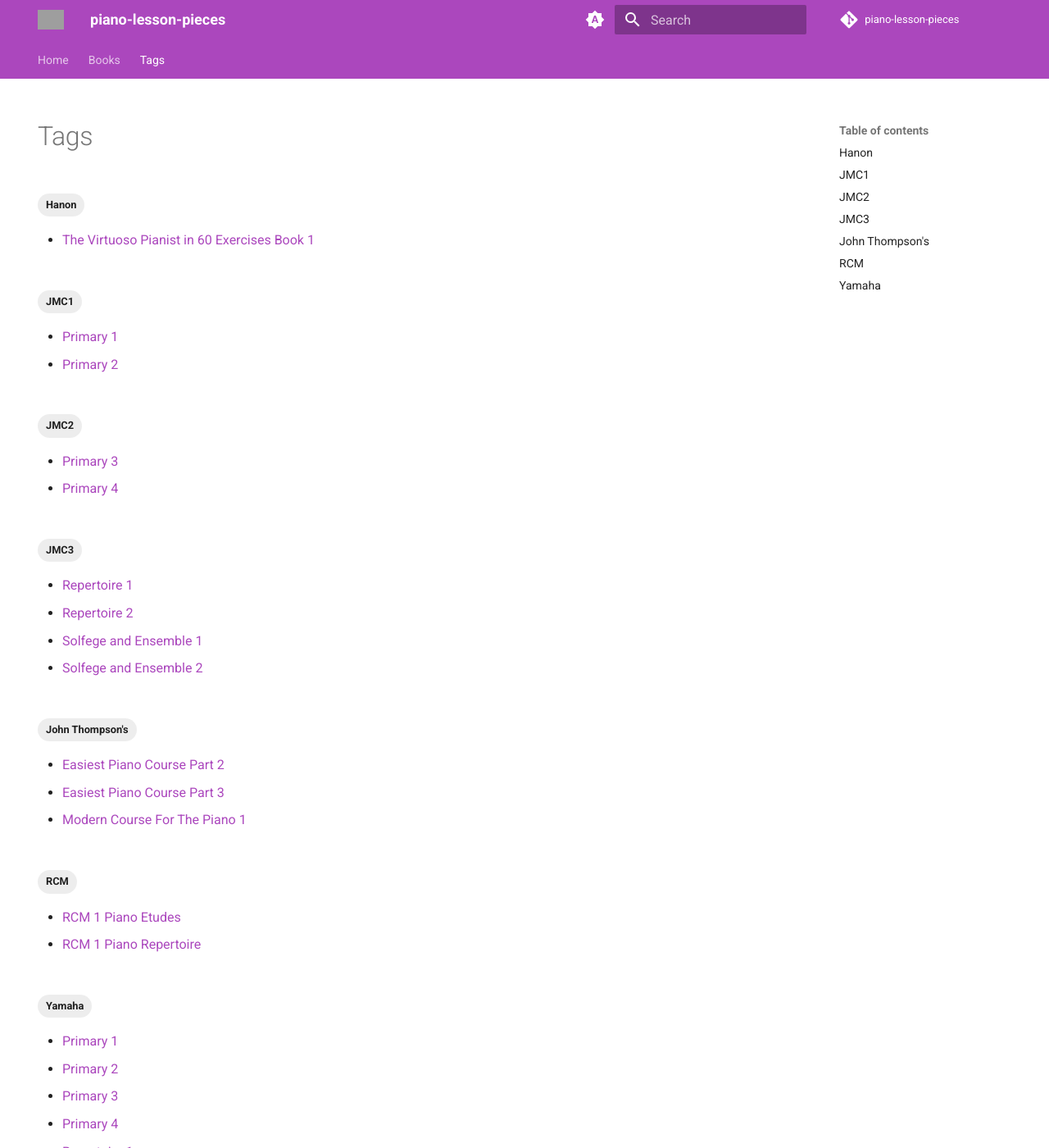
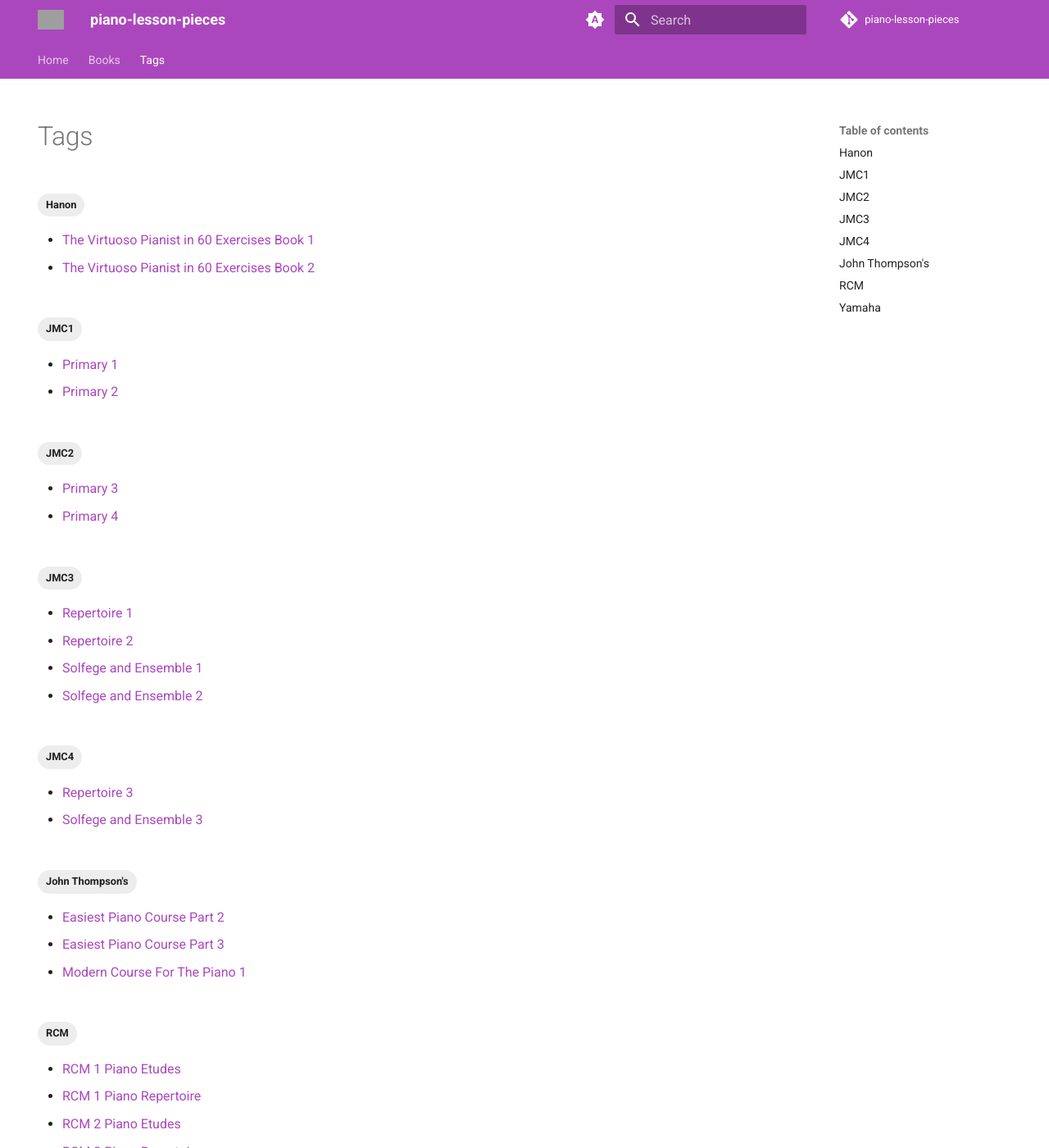
Before and after one commit to cutiepie-kitty-ada/piano-lesson-pieces, an MkDocs documentation site: the page built from docs/tags.md, in a window 1280 px wide and 1400 px high. Shown: the whole window at 82% size. Built offline with MkDocs 1.6.1 and Material for MkDocs 9.7.7, drawn with Linux system fonts in a browser that asks for light colours; comment, search, counter and statistics services are not loaded; some of the changed text lies outside the part shown; grey boxes are pictures that could not be loaded.

Commit message:
add books

```diff
--- a/docs/css/custom.css
+++ b/docs/css/custom.css
@@ -1,4 +1,4 @@
-.rcm .nt-timeline-dot .icon {
+.logo .nt-timeline-dot .icon {
     color: white;
     background: white;
     border-radius: 50%;
--- a/mkdocs.yml
+++ b/mkdocs.yml
@@ -3,6 +3,11 @@
   - Home: index.md
   - Books:
     - books/index.md
+    - RCM 2 Piano Repertoire: books/rcm2-repertoire.md
+    - RCM 2 Piano Etudes: books/rcm2-etudes.md
+    - Repertoire 3: books/repertoire3.md
+    - Solfege and Ensemble 3: books/solfege-and-ensemble3.md
+    - The Virtuoso Pianist in 60 Exercises Book 2: books/hanon1072.md
     - RCM 1 Piano Repertoire: books/rcm1-repertoire.md
     - RCM 1 Piano Etudes: books/rcm1-etudes.md
     - The Virtuoso Pianist in 60 Exercises Book 1: books/hanon1071.md
```
Also changed, not shown: docs/books/hanon1072.md (added, +8 -0 lines), docs/books/index.md (+21 -4 lines), docs/books/primary1.md (+1 -1 lines), docs/books/rcm2-etudes.md (added, +8 -0 lines), docs/books/rcm2-repertoire.md (added, +8 -0 lines), docs/books/repertoire3.md (added, +9 -0 lines), docs/books/solfege-and-ensemble3.md (added, +9 -0 lines), docs/assets/hanon1072.png (added), docs/assets/primary1.png (added), docs/assets/rcm2-etudes.png (added), docs/assets/rcm2-repertoire.png (added), docs/assets/repertoire3.png (added), docs/assets/solfege-and-ensemble3.png (added), docs/assets/yamaha.png (added).
